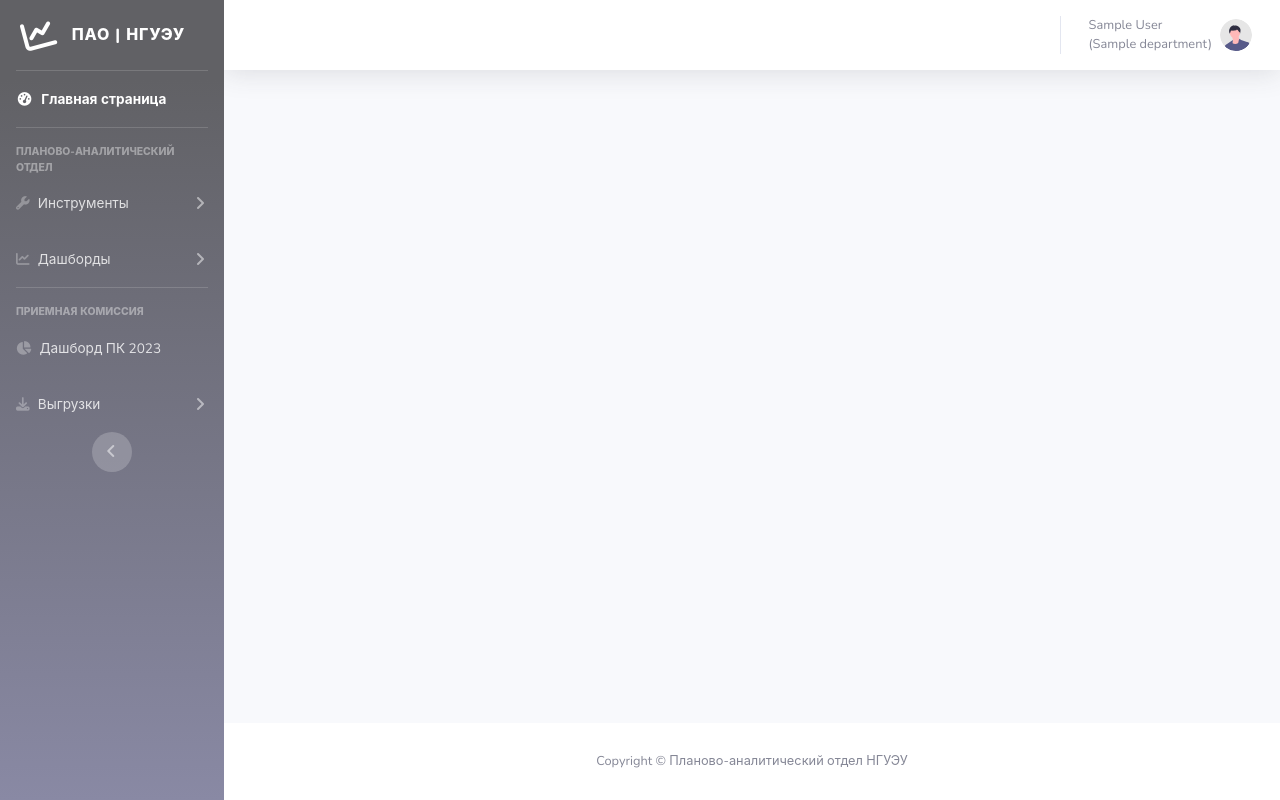
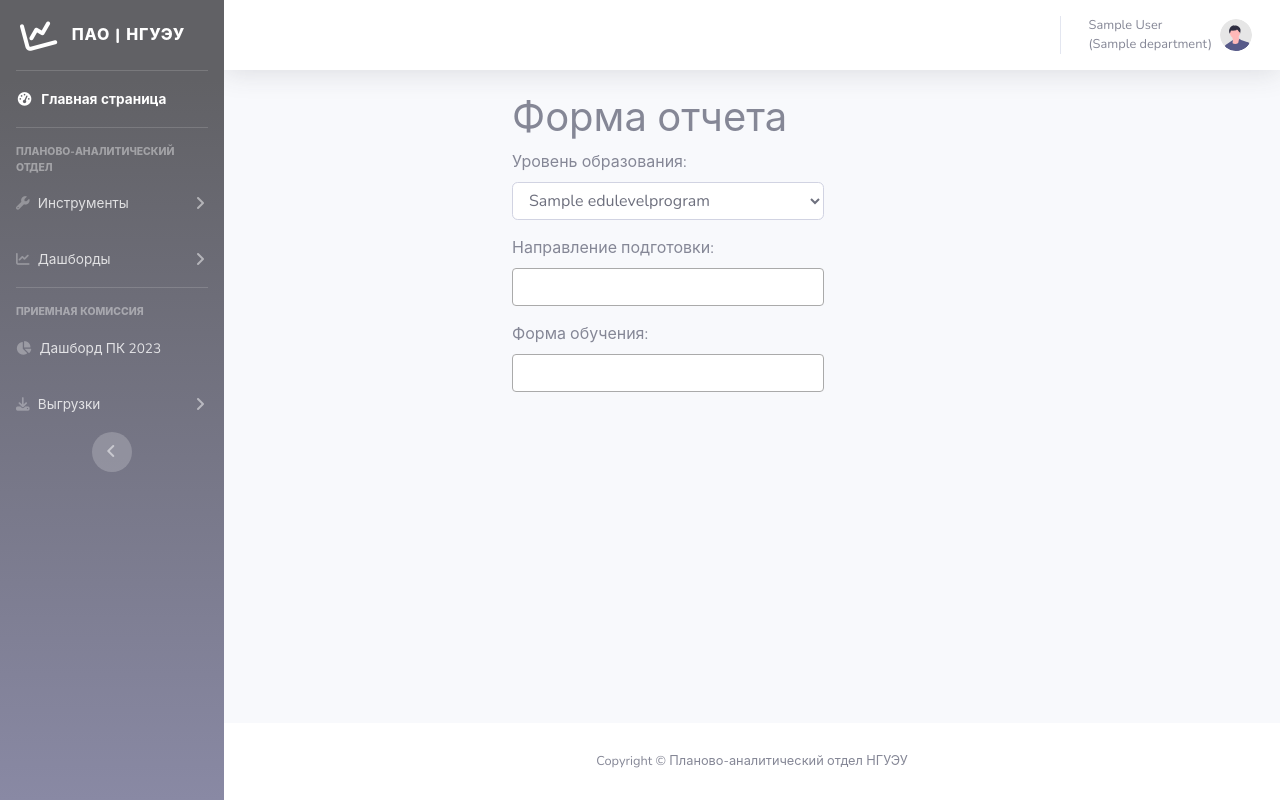
Before and after one commit to hyxp3r/paosystem_new, a Django app: page /oopk/pao/contracts in a window 1280 px wide. Run offline with Django 4.2, Linux system fonts and the light colour scheme; a user stored in the database is signed in; tables that the repository leaves empty hold one stand-in row (values such as "Sample post"); parts of the project's set-up code (start-up, migrations or seed data) failed here and were passed over; some libraries are stand-ins or nearby versions.

Commit message:
Добавлена форма

```diff
--- a/main/templates/main/index.html
+++ b/main/templates/main/index.html
@@ -18,8 +18,8 @@
 
     <link href="{% static 'main/vendor/fontawesome-free/css/all.min.css' %}" rel="stylesheet" type="text/css">
     <link href="https://fonts.googleapis.com/css?family=Nunito:200,200i,300,300i,400,400i,600,600i,700,700i,800,800i,900,900i" rel="stylesheet">
-
     <link href="{% static 'main/css/sb-admin-2.css' %}" rel="stylesheet">
+    <link href="https://cdn.jsdelivr.net/npm/select2@4.1.0-rc.0/dist/css/select2.min.css" rel="stylesheet">
 
     {% block link %}
     {% endblock %}
@@ -245,7 +245,7 @@
 
 
     <!-- Bootstrap core JavaScript-->
-    <script src="{% static 'main/vendor/jquery/jquery.min.js' %}"></script>
+    <script src="https://code.jquery.com/jquery-3.6.0.min.js"></script>
     <script src="{% static 'main/vendor/bootstrap/js/bootstrap.bundle.min.js' %}"></script>
 
     <!-- Core plugin JavaScript-->
@@ -261,6 +261,9 @@
     <script src="{% static 'main/js/demo/chart-area-demo.js' %}"></script>
     <script src="{% static 'main/js/demo/chart-pie-demo.js' %}"></script>
 
+{% block scripts %}
+
+{% endblock %}
 </body>
 
 </html>
--- a/oopk/models.py
+++ b/oopk/models.py
@@ -6,6 +6,7 @@ from django.db import models
 class EduLevelProgram(models.Model):
 
     name = models.CharField("Наименование", max_length = 50)
+    tandem_name = models.CharField("Наименование в Tandem", max_length = 50)
 
     def __str__(self) -> str:
         return self.name
@@ -56,6 +57,7 @@ class PriemType(models.Model):
 class DevelopeForm(models.Model):
 
     name = models.CharField("Наименование", max_length=100)
+    sort = models.SmallIntegerField("Индекс для сортировки")
 
 
     def __str__(self) -> str:
--- a/oopk/templates/oopk/report.html
+++ b/oopk/templates/oopk/report.html
@@ -4,6 +4,70 @@
 
 
 {% block content %}
+<div class="col-md-4 offset-md-3">
+<form class = "customer_request" data-url="#" id="registration-form" method="post">
+
+    {% csrf_token %}
+    <h1>Форма отчета</h1>
+
+    <div class="form-group">
+        <label for="select2EduLevel">Уровень образования:</label>
+        <select class="form-control" id="select2EduLevel">
+
+            {% for level in eduLevel %}
+
+            <option value="{{level.tandem_name}}"> {{level.name}}</option>
+
+            {% endfor %}
+
+        </select>
+      </div>
+      <div class="form-group">
+        <label for="select2Program">Направление подготовки:</label>
+        <select class="form-control" id="select2Program" multiple >
+            {% for program in programs %}
+            <option value="{{program.code}}">{{program.makeProgram}}</option>
+            {% endfor %}
+
+        </select>
+      </div>
+
+      <div class="form-group">
+        <label for="select2Form"> Форма обучения:</label>
+        <select class="form-control" id="select2Form" multiple >
+            {% for form in forms %}
+
+             <option value="{{form.name}}">{{form.name}}</option>
+
+             {% endfor %}
+
+        </select>
+      </div>
+
+
+
+</form>
+</div>
+
 
 
 {% endblock %}
+
+{% block scripts %}
+
+
+
+<script src="https://cdn.jsdelivr.net/npm/@popperjs/core@2.9.3/dist/umd/popper.min.js"></script>
+<script src="https://maxcdn.bootstrapcdn.com/bootstrap/4.5.2/js/bootstrap.min.js"></script>
+
+<!-- Подключение скрипта Select2 -->
+<script src="https://cdn.jsdelivr.net/npm/select2@4.1.0-rc.0/dist/js/select2.min.js"></script>
+
+<script>
+    // Инициализация Select2
+    $(document).ready(function() {
+      $('#select2Program').select2();
+      $('#select2Form').select2();
+    });
+  </script>
+{% endblock %}
--- a/oopk/views.py
+++ b/oopk/views.py
@@ -1,8 +1,29 @@
 from django.shortcuts import render
+from .models import EduLevelProgram, Program, DevelopeForm
 
 # Create your views here.
-from django.views.generic import TemplateView
+from django.views.generic import TemplateView, View
 
 
 class Report(TemplateView):
     template_name = 'oopk/report.html'
+
+    def get_context_data(self, **kwargs):
+
+        context = super().get_context_data(**kwargs)
+
+        eduLevel = EduLevelProgram.objects.all().order_by("name")
+        program = Program.objects.all().order_by("code")
+        form = DevelopeForm.objects.all().order_by("sort")
+
+        context['eduLevel'] = eduLevel
+        context['programs'] = program
+        context['forms'] = form
+
+        return  context
+
+"""
+class Report(View):
+
+    pass
+"""
```
Also changed, not shown: oopk/migrations/0003_edulevelprogram_tandem_name.py (added), oopk/migrations/0004_developeform_sort.py (added).
